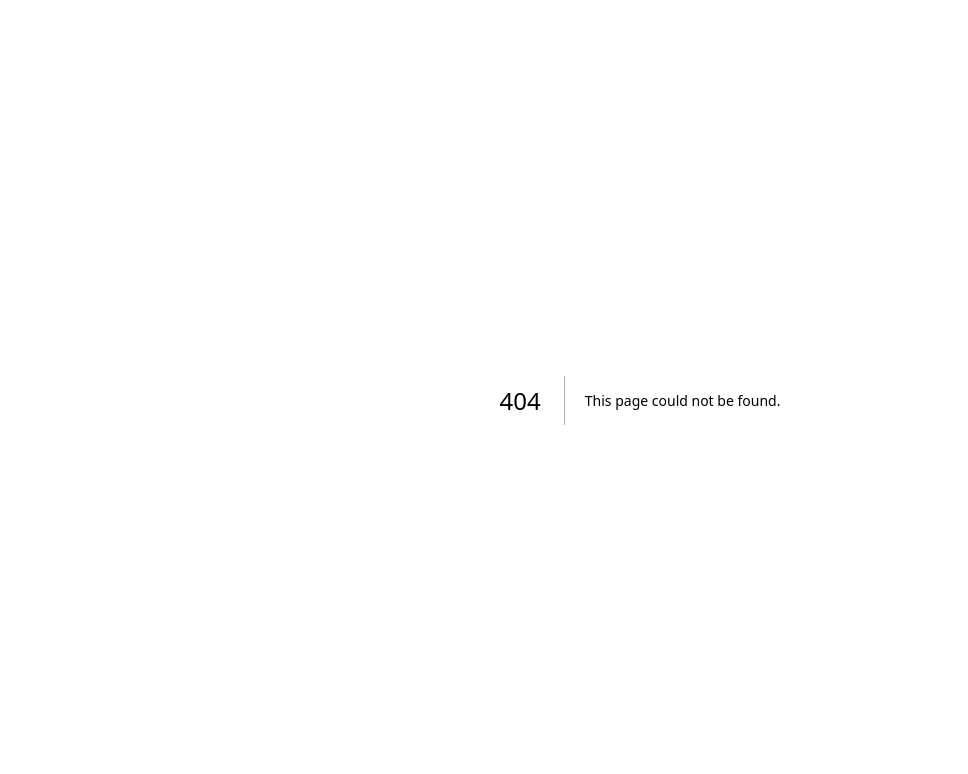
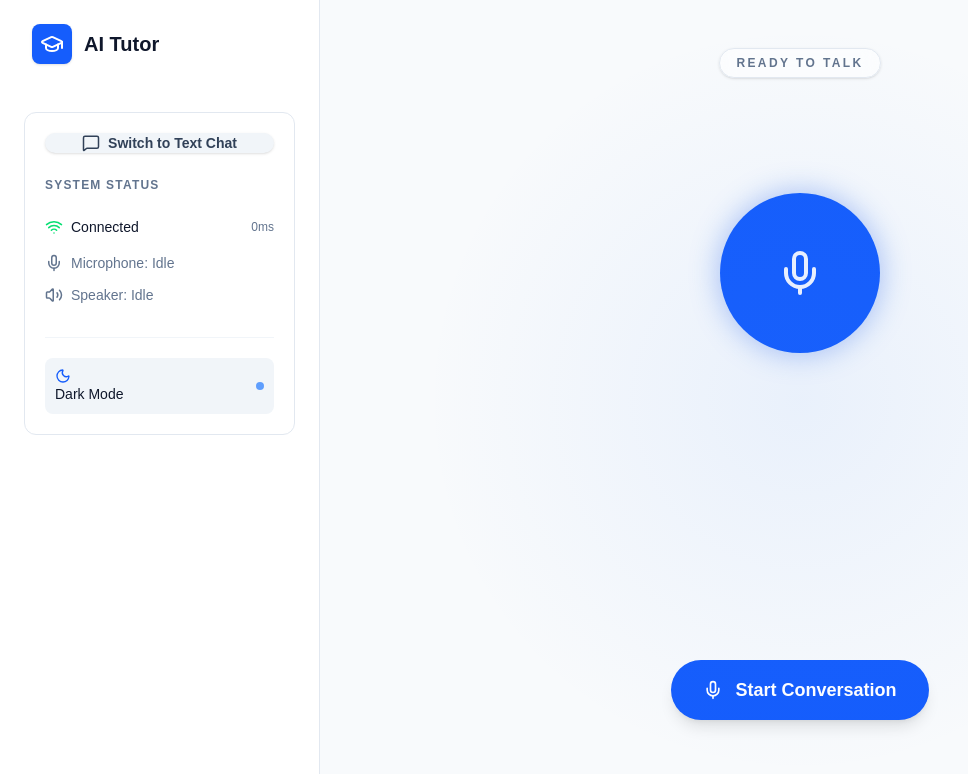
Before and after one commit to bolt07/ai-tutor-platform, a Next.js app: page /voice in a window 1280 px wide. Before the commit this address had no page. Shown: the top 774 px of the page, without its empty margins (0-968 px from the left). Built offline with nearby package versions, Linux system fonts and the light colour scheme; no server answers.

Commit message:
UI for /voice page

```diff
--- a/package.json
+++ b/package.json
@@ -15,6 +15,8 @@
     "next-themes": "^0.4.6",
     "react": "19.2.3",
     "react-dom": "19.2.3",
+    "react-markdown": "^10.1.0",
+    "react-syntax-highlighter": "^16.1.1",
     "react-virtuoso": "^4.18.3",
     "zustand": "^5.0.11"
   },
@@ -23,6 +25,7 @@
     "@types/node": "^20",
     "@types/react": "^19",
     "@types/react-dom": "^19",
+    "@types/react-syntax-highlighter": "^15.5.13",
     "eslint": "^9",
     "eslint-config-next": "16.1.6",
     "tailwindcss": "^4",
--- a/src/app/hooks/useAudioRecoder.tsx
+++ b/src/app/hooks/useAudioRecoder.tsx
@@ -5,6 +5,7 @@ import { useCallback, useRef } from "react";
 export const useAudioRecorder = () => {
   // make reference of media webapi object
   const mediaRecorderRef = useRef<MediaRecorder | null>(null);
+
   const startRecording = useCallback(async () => {
     try {
       // mediaDeive interface to check mic permission
@@ -44,4 +45,6 @@ export const useAudioRecorder = () => {
       useVoiceState.getState().setVoiceState("idle");
     }
   }, []);
+
+  return { startRecording, stopRecording };
 };
--- /dev/null
+++ b/src/app/voice/page.tsx
@@ -0,0 +1,136 @@
+"use client";
+
+import { useVoiceState } from "@/src/store/useVoiceStore";
+import { useAudioRecorder } from "../hooks/useAudioRecoder";
+import { useEffect } from "react";
+import { voiceSocket } from "@/src/services/voiceSocketService";
+import Link from "next/link";
+import {
+  ArrowLeft,
+  GraduationCap,
+  Loader,
+  Mic,
+  Square,
+  Volume2,
+} from "lucide-react";
+import { StatusPanel } from "@/src/components/layout/StatusPanel";
+
+export default function VoiceChat() {
+  const { voiceState, partialTranscript, finalTranscript } = useVoiceState();
+  const { startRecording, stopRecording } = useAudioRecorder();
+
+  useEffect(() => {
+    voiceSocket.connect();
+    // clean up
+    return () => {
+      stopRecording();
+      voiceSocket.disconnect();
+      useVoiceState.getState().resetTranscript();
+    };
+  }, [stopRecording]);
+
+  // styles for different voiceState
+  const getVoiceCircleStyle = () => {
+    switch (voiceState) {
+      case "listening":
+        return "bg-red-500 shadow-[0_0_50px_rgba(239,68,68,0.6)] animate-pulse scale-110";
+      case "processing":
+        return "bg-yellow-500 border-4 border-dashed border-yellow-200 animate-[spin_3s_linear_infinite]";
+      case "speaking":
+        return "bg-purple-600 shadow-[0_0_80px_rgba(147,51,234,0.8)] animate-bounce";
+      default: // idle
+        return "bg-blue-600 shadow-[0_0_30px_rgba(37,99,235,0.4)] hover:scale-105 transition-transform";
+    }
+  };
+
+  const isRecording = voiceState === "listening";
+  return (
+    <main className="flex flex-col md:flex-row h-screen overflow-hidden bg-slate-50 dark:bg-slate-950 text-slate-900 dark:text-slate-100">
+      <aside className="w-full md:w-80 border-r border-slate-200 dark:border-slate-800 p-6 flex flex-col gap-6 bg-white dark:bg-slate-900 shrink-0 z-20">
+        <div className="hidden md:flex items-center gap-3 px-2">
+          <div className="bg-blue-600 p-2 rounded-lg shadow-sm">
+            <GraduationCap size={24} className="text-white" />
+          </div>
+          <h1 className="font-bold text-xl tracking-light">AI Tutor</h1>
+        </div>
+
+        <div className="flex-1 overflow-y-auto">
+          <StatusPanel />
+        </div>
+      </aside>
+
+      {/* Voice */}
+      <section className="flex-1 flex flex-col relative items-center p-8">
+        {/* center voice glowing */}
+        <div className="absolute inset-0 bg-[radial-gradient(circle_at_center,rgba(59,130,246,0.08)_0%,transparent_60%)] dark:bg-[radial-gradient(circle_at_center,rgba(59,130,246,0.05)_0%,transparent_60%)] pointer-events-none" />
+
+        <div className="shrink-0 pt-4 z-10">
+          <div className="px-4 py-1.5 rounded-full border border-slate-200 dark:border-slate-800 bg-white/50 dark:bg-slate-900/50 backdrop-blur-sm uppercase tracking-[0.2em] text-xs font-bold text-slate-500 dark:text-slate-400 shadow-sm">
+            {voiceState === "idle" && "Ready to Talk"}
+            {voiceState === "listening" && (
+              <span className="text-red-500">"Listening..."</span>
+            )}
+            {voiceState === "processing" && (
+              <span className="text-blue-500">"Listening..."</span>
+            )}
+            {voiceState === "speaking" && (
+              <span className="text-purple-500">"AI Speaking"</span>
+            )}
+          </div>
+        </div>
+
+        {/* animation voice circle */}
+        <div className="flex-1 flex items-center justify-center w-full max-w-md">
+          <div
+            className={`w-40 h-40 rounded-full flex items-center justify-center transition-all duration-500 ease-in-out ${getVoiceCircleStyle()}`}
+          >
+            {voiceState === "idle" && (
+              <Mic size={48} className="text-white opacity-90" />
+            )}
+            {voiceState === "listening" && (
+              <Mic size={48} className="text-white" />
+            )}
+            {voiceState === "processing" && (
+              <Loader size={48} className="text-blue-400" />
+            )}
+            {voiceState === "speaking" && (
+              <Volume2 size={48} className="text-white" />
+            )}
+          </div>
+        </div>
+
+        <div className="h-48 w-full max-w-2xl text-center flex flex-col justify-end pb-8">
+          <p className="text-2xl font-medium text-slate-800 dark:text-slate-200 transition-all">
+            {finalTranscript}
+          </p>
+          <p className="text-lg text-slate-400 dark:text-slate-500 italic mt-2 min-h-8">
+            {partialTranscript}
+          </p>
+        </div>
+
+        <div className="shrink-0 pb-12">
+          <button
+            onClick={isRecording ? stopRecording : startRecording}
+            className={`flex items-center gap-3 px-8 py-4 rounded-full font-bold text-lg transition-all shadow-lg hover:shadow-xl active:scale-95 ${
+              isRecording
+                ? "bg-slate-800 text-white hover:bg-slate-700 dark:bg-slate-200 dark:text-slate-900"
+                : "bg-blue-600 text-white hover:bg-blue-500"
+            }`}
+          >
+            {isRecording ? (
+              <>
+                <Square size={20} />
+                <span>Stop Recording</span>
+              </>
+            ) : (
+              <>
+                <Mic size={20} />
+                <span>Start Conversation</span>
+              </>
+            )}
+          </button>
+        </div>
+      </section>
+    </main>
+  );
+}
--- a/src/components/layout/StatusPanel.tsx
+++ b/src/components/layout/StatusPanel.tsx
@@ -1,6 +1,7 @@
 "use client";
 
 import { useChatStore } from "@/src/store/useChatStore";
+import { useVoiceState } from "@/src/store/useVoiceStore";
 import {
   ActivityIcon,
   Headphones,
@@ -14,19 +15,34 @@ import {
 } from "lucide-react";
 import { useTheme } from "next-themes";
 import Link from "next/link";
+import { usePathname } from "next/navigation";
 import { connection } from "next/server";
-import { useEffect, useState } from "react";
+import { use, useEffect, useState } from "react";
 
 export const StatusPanel = () => {
-  const { connectionStatus, voiceState, latency } = useChatStore();
   const { theme, setTheme } = useTheme();
   const [mounted, setMounted] = useState(false);
+  const pathname = usePathname();
 
   useEffect(() => setMounted(true), []);
 
-  const isConnected = connectionStatus === "connected";
-  const isSpeaking = voiceState === "speaking";
-  const isListening = voiceState === "listening";
+  const isVoiceMode = pathname === "/voice";
+
+  const chatConnection = useChatStore((state) => state.connectionStatus);
+  const chatVoiceState = useChatStore((state) => state.voiceState);
+  const chatLatency = useChatStore((state) => state.latency);
+
+  const voiceConnection = useVoiceState((state) => state.connectionStatus);
+  const voiceModeState = useVoiceState((state) => state.voiceState);
+  const voiceLatency = useVoiceState((state) => state.latency);
+
+  const currentConnection = isVoiceMode ? voiceConnection : chatConnection;
+  const currentVoiceState = isVoiceMode ? voiceModeState : chatVoiceState;
+  const currentLatency = isVoiceMode ? voiceLatency : chatLatency;
+
+  const isConnected = currentConnection === "connected";
+  const isSpeaking = currentVoiceState === "speaking";
+  const isListening = currentVoiceState === "listening";
 
   if (!mounted) return null;
 
@@ -36,6 +52,17 @@ export const StatusPanel = () => {
                     bg-white border-slate-200 text-slate-900
                     dark:bg-slate-900 dark:border-slate-800 dark:text-white"
     >
+      <Link
+        href={isVoiceMode ? "/" : "/voice"}
+        className={`mb-6 w-full flex items-center justify-center gap-2 rounded-xl text-sm font-bold transtion-all shadow-sm hover:shadow-md ${
+          isVoiceMode
+            ? "bg-slate-100 text-slate-700 hover:bg-slate-200 dark:text-slate-300 dark:hover:bg-slate-700"
+            : "bg-purple-600 text-white hover:bg-purple-500"
+        }`}
+      >
+        {isVoiceMode ? <MessageSquare size={18} /> : <Headphones size={18} />}
+        <span>Switch to {isVoiceMode ? "Text Chat" : "Voice Chat"}</span>
+      </Link>
       <h3 className="mb-6 text-xs font-bold uppercase tracking-widest text-slate-500 dark:text-slate-400">
         System Status
       </h3>
@@ -53,7 +80,7 @@ export const StatusPanel = () => {
               {isConnected ? "Connected" : "Reconnecting..."}
             </span>
           </div>
-          <span className="text-xs text-slate-500">{latency}ms</span>
+          <span className="text-xs text-slate-500">{currentLatency}ms</span>
         </div>
       </div>
 
--- a/src/services/voiceSocketService.tsx
+++ b/src/services/voiceSocketService.tsx
@@ -48,7 +48,7 @@ class voiceSocketService {
       setVoiceState,
       setPartialTranscript,
       setFinalTranscript,
-    } = useVoiceState();
+    } = useVoiceState.getState();
 
     setConnectionStatus(
       this.reconnectAttempts > 0 ? "reconnecting" : "connected",
```
Also changed, not shown: 1 other file (tests, documents, lock files or other folders).
